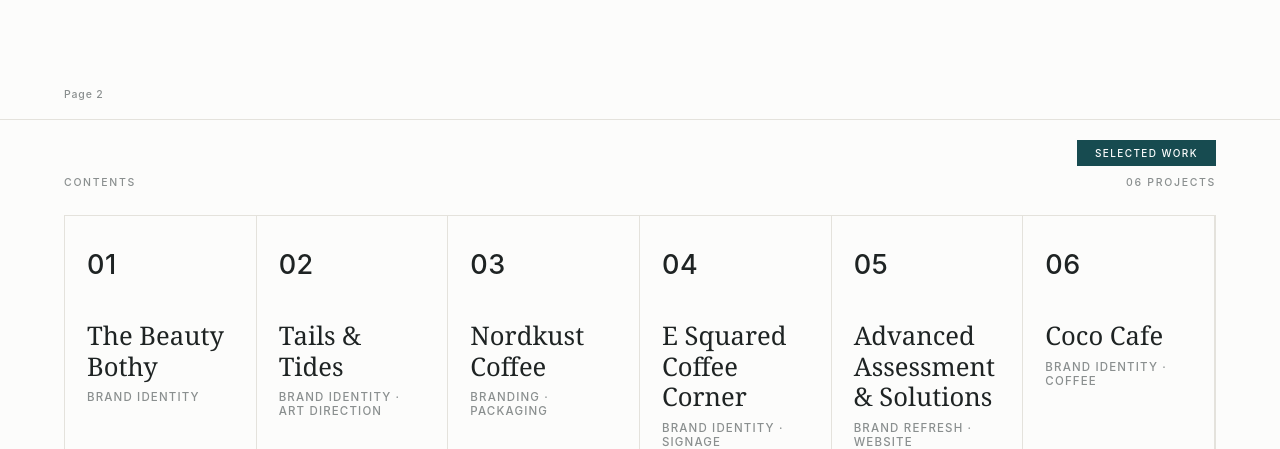
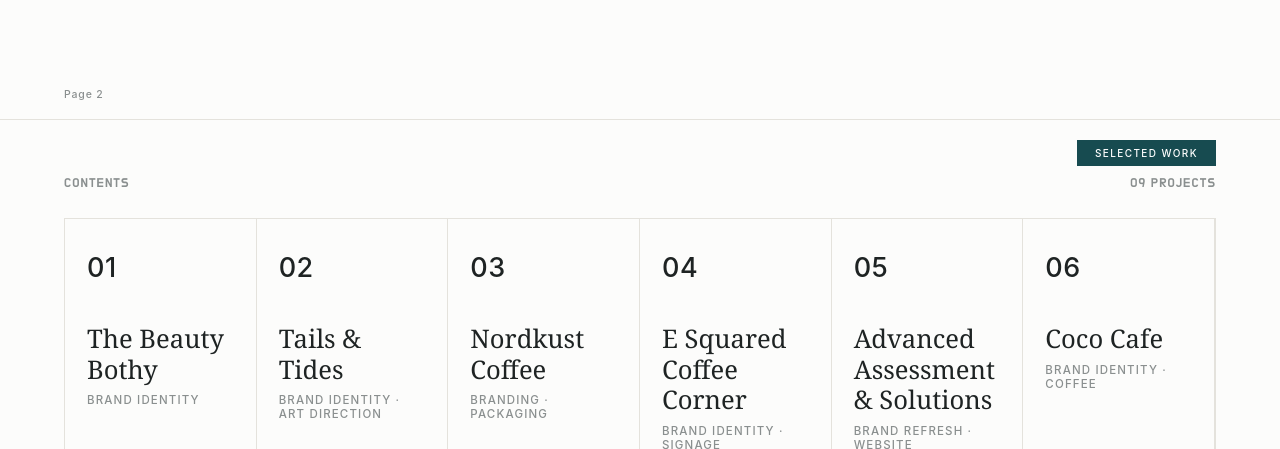
Before and after one commit to nine3designs/natalie-smith.co.uk, a plain HTML site: page index.html in a window 1280 px wide. Shown: the part 1480-1929 px from the top of the page. Drawn offline with Linux system fonts and the light colour scheme; a web font is replaced by a local one.

Commit message:
Deliverables heading 3x, single photo background, Do Hyeon for contents header, 09 projects count

```diff
--- a/index.html
+++ b/index.html
@@ -5,6 +5,7 @@
 <meta name="viewport" content="width=device-width, initial-scale=1.0">
 <title>Natalie Smith — Design Portfolio</title>
 <meta name="description" content="The portfolio of Natalie Smith — websites, branding and print design made in South Yorkshire.">
+<link rel="preconnect" href="https://fonts.googleapis.com"><link rel="preconnect" href="https://fonts.gstatic.com" crossorigin><link href="https://fonts.googleapis.com/css2?family=Do+Hyeon&display=swap" rel="stylesheet">
 <link rel="preconnect" href="https://api.fontshare.com" crossorigin>
 <link href="https://api.fontshare.com/v2/css?f[]=outfit@500,600,700&f[]=new-title@500&f[]=general-sans@400,500,600&display=swap" rel="stylesheet">
 <link rel="icon" type="image/png" href="favicon.png">
@@ -146,6 +147,7 @@
   .index-cell .th{margin-top:auto;padding-top:22px}
   .index-cell .th img{width:100%;aspect-ratio:4/3;object-fit:cover;background:var(--paper-soft)}
   .index-head{display:flex;justify-content:space-between;align-items:baseline;margin-bottom:26px}
+  .index-head .label{font-family:"Do Hyeon",var(--disp);letter-spacing:.08em;font-size:13px}
 
   /* ---------- project slides ---------- */
   .proj{display:grid;grid-template-columns:1fr 1.15fr;gap:clamp(36px,6vw,96px);align-items:center}
@@ -313,7 +315,6 @@
   /* ---------- project layout (mock v2) ---------- */
   .proj,.proj.flip{grid-template-columns:.94fr 1.06fr;gap:clamp(40px,6vw,90px);align-items:center}
   .carousel{position:relative;height:min(52vh,500px);display:flex;align-items:center;justify-content:center}
-  .carousel::before{content:'';position:absolute;left:-5%;right:-3%;top:9%;bottom:6%;background:var(--mist);border-radius:2px}
   .carousel img{position:absolute;width:auto;height:auto;max-width:88%;max-height:100%;object-fit:contain;opacity:0;z-index:1;
     box-shadow:0 24px 50px -22px rgba(23,75,80,.35),0 2px 8px rgba(30,35,35,.06);
     transition:opacity .8s ease;user-select:none;-webkit-user-drag:none}
@@ -322,7 +323,7 @@
   .carousel .c-dots i{width:7px;height:7px;border-radius:50%;background:rgba(23,75,80,.20);cursor:pointer;transition:background .3s,transform .3s}
   .carousel .c-dots i.on{background:var(--petrol);transform:scale(1.2)}
   .proj-img .deliverables{margin-top:48px;background:rgba(255,255,255,.65);border:1px solid var(--hair-strong);border-radius:12px;padding:16px 22px;border-left:none}
-  .proj-img .deliverables p b{font-family:var(--serif);font-weight:500;font-size:16px;color:var(--petrol);letter-spacing:0;text-transform:none;margin-bottom:6px}
+  .proj-img .deliverables p b{font-family:var(--serif);font-weight:500;font-size:48px;color:var(--petrol);letter-spacing:0;text-transform:none;margin-bottom:10px}
   .pal{border-bottom:1px solid var(--hair-strong);padding-bottom:18px;margin-top:30px}
   .proj-txt .stand{font-size:17px}
   .proj-txt .body{font-size:13.5px;line-height:1.9}
@@ -373,12 +374,12 @@
 </section>
 
 <!-- ══════════ PAGE 3 · INDEX ══════════ -->
-<section class="slide">
+<section class="slide" id="toc">
   <div class="chrome"><span></span><span class="tag">Selected Work</span></div>
   <div class="slide-inner">
     <div class="index-head">
       <span class="label">Contents</span>
-      <span class="label">06 Projects</span>
+      <span class="label">09 Projects</span>
     </div>
     <div class="index-grid rv">
       <!-- ══ TO ADD A PROJECT: copy one index cell + the project slide below ══ -->
```
